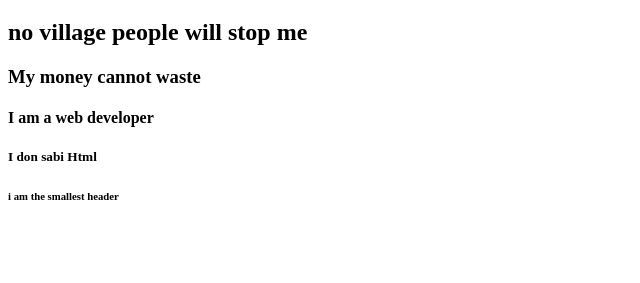
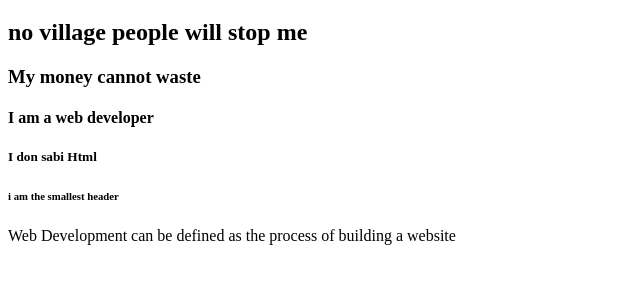
Before and after one commit to ExtraordinaireAji/html-final, a plain HTML site: page index.html in a window 1280 px wide. Shown: the part 61-344 px from the top of the page, without its empty margins (0-640 px from the left). Drawn offline with Linux system fonts and the light colour scheme.

Commit message:
paragraph tag added

```diff
--- a/index.html
+++ b/index.html
@@ -14,5 +14,10 @@
     <h5>I don sabi Html</h5>
     <h6>i am the smallest header</h6>
 
+    <!-- This is a paragraph tag -->
+    <p>Web Development can be defined as the process of building a website</p>
+
+
+
 </body>
 </html>
```
